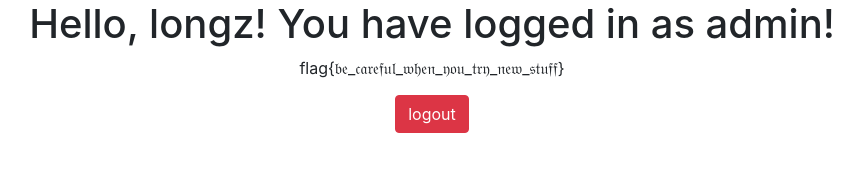
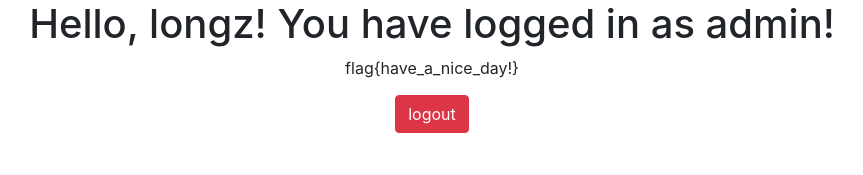
Before and after one commit to gluckzhang/ctf-jwt-token, a website: page target-website/views/admin.html in a window 1280 px wide. Shown: the whole page, without its empty margins (208-1071 px from the left). Drawn offline with nearby package versions, Linux system fonts and the light colour scheme.

Commit message:
fancy flag value does not display nice via python output

```diff
--- a/target-website/views/admin.html
+++ b/target-website/views/admin.html
@@ -15,7 +15,7 @@
   </head>
   <body>
     <div class="text-center"><h1> Hello, longz! You have logged in as admin! </h1></div>
-    <div class="text-center"><span>flag{𝔟𝔢_𝔠𝔞𝔯𝔢𝔣𝔲𝔩_𝔴𝔥𝔢𝔫_𝔶𝔬𝔲_𝔱𝔯𝔶_𝔫𝔢𝔴_𝔰𝔱𝔲𝔣𝔣}</span></div>
+    <div class="text-center"><span>flag{have_a_nice_day!}</span></div>
     <form class="form-signin" action="/logout" method="GET">
       <div class="text-center mb-4">
         <!-- Log Out of the app -->
```
